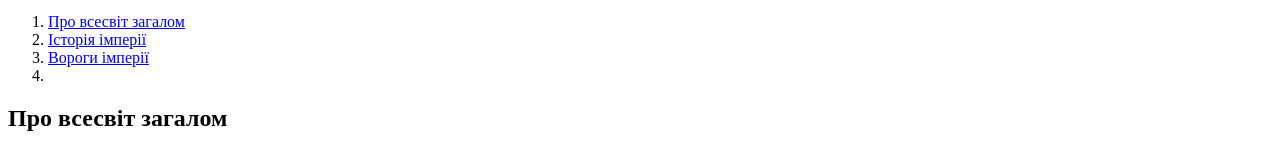
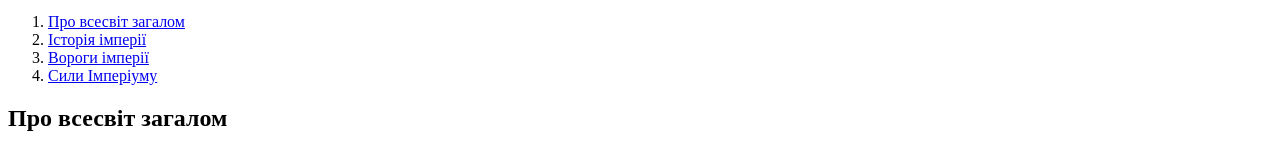
Before and after one commit to IrynaKr1/html_basic, a plain HTML site: page index.html in a window 1280 px wide. Shown: the part 431-582 px from the top of the page. Drawn offline with Linux system fonts and the light colour scheme.

Commit message:
Add chapter 4 to main

```diff
--- a/index.html
+++ b/index.html
@@ -29,7 +29,7 @@
                 <a href="#chapter3">Вороги імперії</a>
             </li>
             <li>
-                <a href="#chapter4"></a>
+                <a href="#chapter4">Сили Імперіуму</a>
             </li>
         </ol>
         <h2 id="chapter1">Про всесвіт загалом</h2>
@@ -168,7 +168,7 @@
                 не любить і армії майже немає (один орден — Сини Маліса, через що і виникла чутка, ніби він існує —
                 здебільшого це вигадка фанатів, знайомих із Warhammer Fantasy, хоч і не заперечена офіційно).</li>
         </ul>
-        <h2>Сили Імперіуму</h2>
+        <h2 id="chapter4">Сили Імперіуму</h2>
         <p>Усім цим загрозам у Темну Епоху Імперіуму доводиться протистояти... а його території все більше скорочуються.
             До складу сил Імперіуму входять:</p>
         <ul>
```
